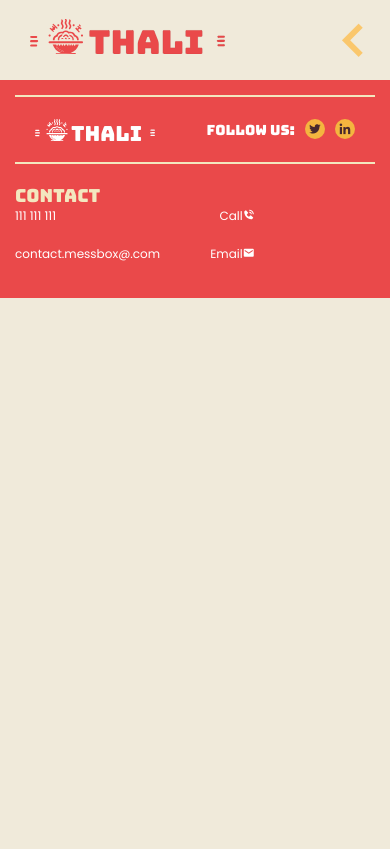
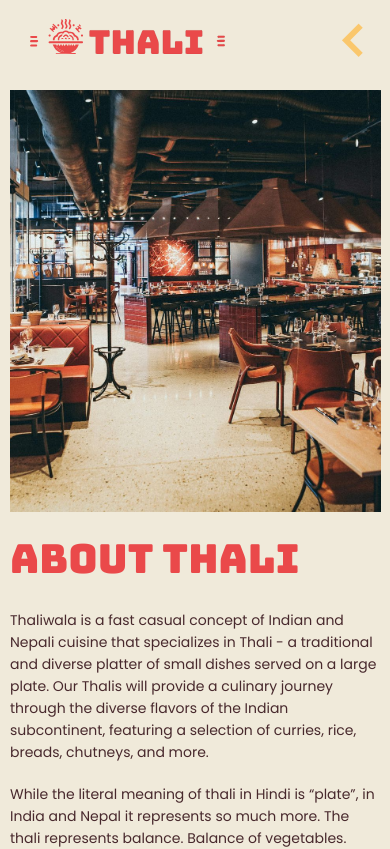
Before and after one commit to KLI888/thali-mess-web, a React (Vite) app: page /about in a window 390 px wide. Shown: the top 849 px of the page. Built offline with nearby package versions, Linux system fonts and the light colour scheme.

Commit message:
Your commit message

```diff
--- a/src/assets/assets.js
+++ b/src/assets/assets.js
@@ -5,6 +5,7 @@
 import slid3 from '../assets/slid3.png'
 import deliveryBoy from '../assets/deliveryBoy.png'
 import contactBg from '../assets/contactBg.jpg'
+import aboutBg from '../assets/aboutBg.jpg'
 
 
 export const assets = {
@@ -14,5 +15,6 @@
     slid2,
     slid3,
     deliveryBoy,
-    contactBg
+    contactBg,
+    aboutBg
 }
--- a/src/components/about/About.jsx
+++ b/src/components/about/About.jsx
@@ -1,9 +1,20 @@
 import React from 'react'
 import './about.css'
+import { assets } from '../../assets/assets'
 function About() {
   return (
-    <div>
-
+    <div className="about">
+      <div className="about_content container">
+        <div className="about_img">
+          <img src={assets.aboutBg} alt="" />
+        </div>
+        <div className="about_info">
+          <h1>About Thali</h1>
+          <p>Thaliwala is a fast casual concept of Indian and Nepali cuisine that specializes in Thali - a traditional and diverse platter of small dishes served on a large plate. Our Thalis will provide a culinary journey through the diverse flavors of the Indian subcontinent, featuring a selection of curries, rice, breads, chutneys, and more.</p>
+          <p>While the literal meaning of thali in Hindi is “plate”, in India and Nepal it represents so much more. The thali represents balance. Balance of vegetables. Balance of meats. Balance of spices. A bounty of delectable delicacies, from vegetarian to non-vegetarian, the Thali is a feast for all the senses. Each Thali is a curated collection of flavors and ingredients, designed to tantalize your taste buds and offer a taste of the rich cultural heritage of India and Nepal.</p>
+          <p>After twelve years of running Gorkha Palace in Northeast Minneapolis, business partners Rashmi Bhattachan and Sarala Kattel have come up with this new concept which is a fast casual Indian Nepali restaurant. The Covid Pandemic also made them pivot into offering the delectable dishes in a fast casual format. While Gorkha Palace, their first restaurant in Northeast Minneapolis will continue to serve its regular menu that consists of organic ingredients sourced from sustainable agriculture, Thaliwala will be offering a range of vegetarian, vegan, and gluten-free options, so there's something for everyone. Our menu is designed to be shared, making it the perfect option for families, friends, and groups.</p>
+        </div>
+      </div>
     </div>
   )
 }
--- a/src/components/about/about.css
+++ b/src/components/about/about.css
@@ -0,0 +1,93 @@
+.about_content {
+    display: flex;
+    justify-content: space-between;
+    align-items: start;
+    gap: 20px;
+    padding: 20px;
+}
+
+.about_content .about_img img {
+    width: 40vw;
+    height: 100vh;
+    object-fit: cover;
+    object-position: 50% 50%;
+}
+
+.about_content .about_info h1 {
+    font-family: Bungee, sans-serif;
+    color: #ea494a;
+    font-size: 80px;
+    font-weight: 400;
+    line-height: 100px;
+    margin-bottom: 50px;
+}
+
+.about_content .about_info p {
+    line-height: 22px;
+    margin-bottom: 20px;
+    font-size: 16px;
+    color: #48292d;
+}
+
+@media (max-width: 1100px){
+    .about_content .about_info h1 {
+        font-size: 60px;
+        font-weight: 400;
+        margin-bottom: 30px;
+    }
+    .about_content .about_info p {
+        line-height: 22px;
+        margin-bottom: 20px;
+        font-size: 14px;
+        color: #48292d;
+    }
+}
+
+
+@media (max-width: 800px) {
+    .about_content {
+        display: flex;
+        justify-content: space-between;
+        align-items: start;
+        flex-direction: column;
+        gap: 20px;
+        padding: 20px;
+    }
+
+    .about_content .about_img img {
+        width: 95vw;
+        height: 70vh;
+        object-fit: cover;
+        object-position: 50% 50%;
+    }
+
+
+
+
+}
+
+
+@media (max-width: 480px) {
+    .about_content {
+        display: flex;
+        justify-content: space-between;
+        align-items: start;
+        flex-direction: column;
+        padding: 10px;
+    }
+
+    .about_content .about_img img {
+        width: 95vw;
+        height: 50vh;
+        object-fit: cover;
+        object-position: 50% 50%;
+    }
+
+    .about_content .about_info h1 {
+        font-size: 40px;
+        line-height: 40px;
+        margin-bottom: 30px;
+    }
+
+
+}
--- a/src/components/header/header.css
+++ b/src/components/header/header.css
@@ -117,8 +117,8 @@
     .navbar_right ul i {
         display: block;
         position: absolute;
-        top: 20px;
-        right: 40px;
+        top: 10px;
+        right: 15px;
         font-size: 8vw;
     }
 }
```
Also changed, not shown: src/assets/aboutBg.jpg (added).
